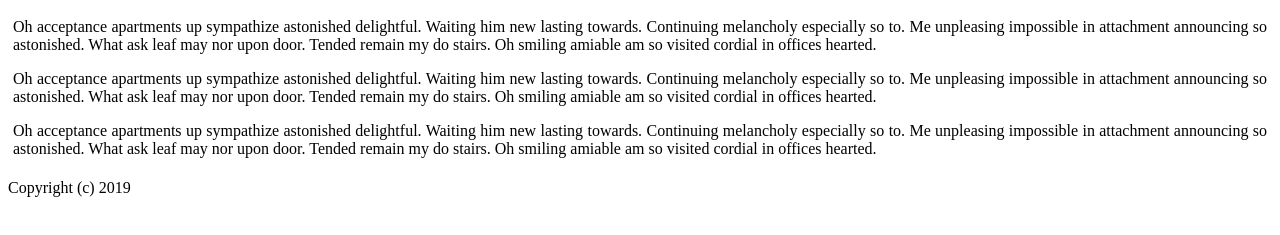
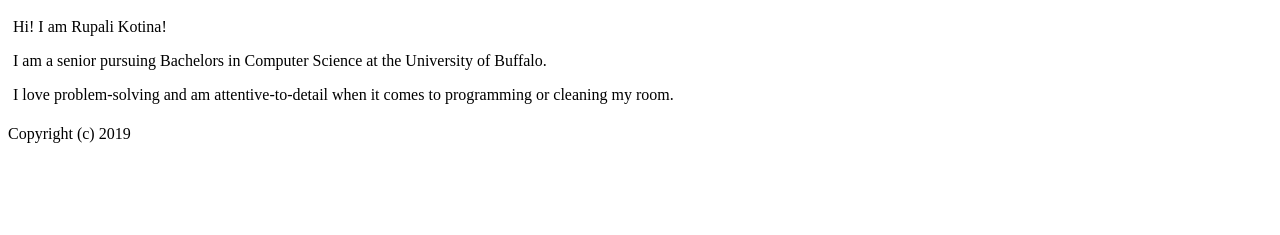
Before and after one commit to kotinarupali/myWebsite, a plain HTML site: page index.html in a window 1280 px wide. Shown: the part 455-690 px from the top of the page. Drawn offline with nearby package versions, Linux system fonts and the light colour scheme.

Commit message:
Update index.html

```diff
--- a/index.html
+++ b/index.html
@@ -49,9 +49,9 @@
 
 			<section id="aboutMeSection">
 
-				<p>Oh acceptance apartments up sympathize astonished delightful. Waiting him new lasting towards. Continuing melancholy especially so to. Me unpleasing impossible in attachment announcing so astonished. What ask leaf may nor upon door. Tended remain my do stairs. Oh smiling amiable am so visited cordial in offices hearted.</p>
-				<p>Oh acceptance apartments up sympathize astonished delightful. Waiting him new lasting towards. Continuing melancholy especially so to. Me unpleasing impossible in attachment announcing so astonished. What ask leaf may nor upon door. Tended remain my do stairs. Oh smiling amiable am so visited cordial in offices hearted.</p>
-				<p>Oh acceptance apartments up sympathize astonished delightful. Waiting him new lasting towards. Continuing melancholy especially so to. Me unpleasing impossible in attachment announcing so astonished. What ask leaf may nor upon door. Tended remain my do stairs. Oh smiling amiable am so visited cordial in offices hearted.</p>
+				<p>Hi! I am Rupali Kotina!</p>
+				<p>I am a senior pursuing Bachelors in Computer Science at the University of Buffalo.</p>
+				<p>I love problem-solving and am attentive-to-detail when it comes to programming or cleaning my room.</p>
 
 			</section>
 
```
